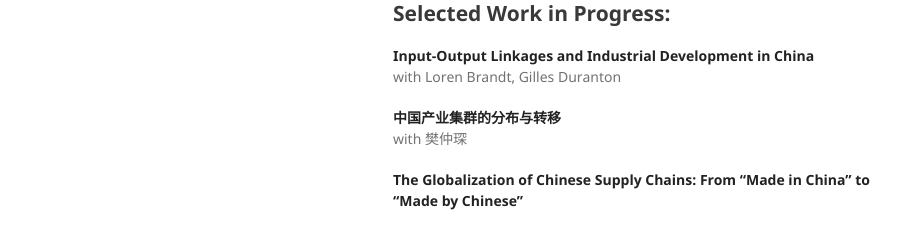
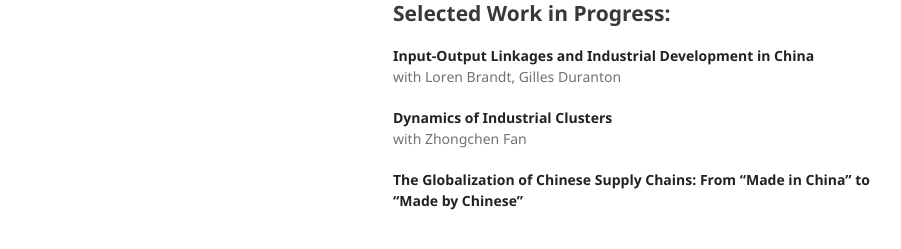
Before and after one commit to FanghaoChen/homepage, a Jekyll site: the page built from research.md, in a window 1280 px wide and 900 px high, scrolled down 948 px. Shown: the part 619-868 px from the top of the window, without its empty margins (177-1078 px from the left). Built offline with Jekyll 4.4.1, drawn with Linux system fonts in a browser that asks for light colours.

Commit message:
Update research.md

```diff
--- a/research.md
+++ b/research.md
@@ -75,8 +75,8 @@ with Ruichi Xiong, Shan Zhao <br/>
 **Input-Output Linkages and Industrial Development in China** <br/>
 with Loren Brandt, Gilles Duranton
 
-**中国产业集群的分布与转移** <br/>
-with 樊仲琛
+**Dynamics of Industrial Clusters** <br/>
+with Zhongchen Fan
 
 **The Globalization of Chinese Supply Chains: From "Made in China" to "Made by Chinese"**
 
```
